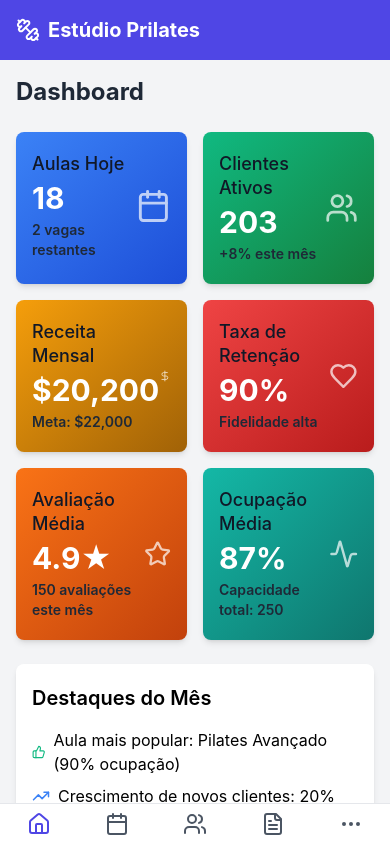
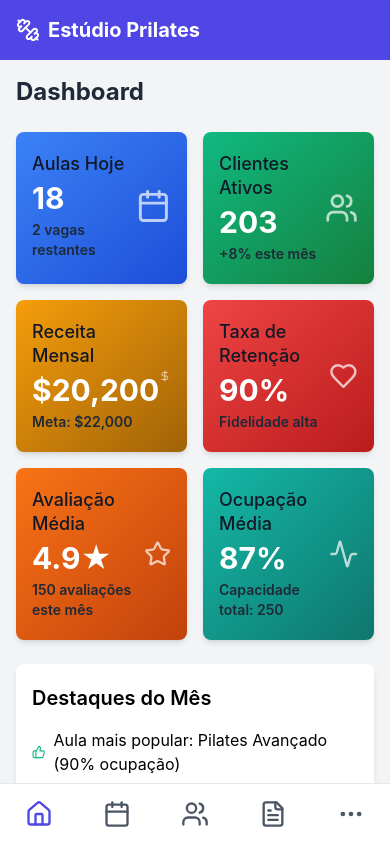
Before and after one commit to TamLeal/pilates-app, a React (Vite) app: page / in a window 390 px wide. Built offline with nearby package versions, Linux system fonts and the light colour scheme.

Commit message:
size menu buttons

```diff
--- a/src/App.jsx
+++ b/src/App.jsx
@@ -106,23 +106,26 @@ const PilatesStudioDashboard = () => {
           <h1 className="text-xl font-bold">Estúdio Prilates</h1>
         </header>
 
-        <main className="flex-1 overflow-y-auto p-4 md:p-8 pb-20 md:pb-8">
-          <h2 className="text-2xl md:text-3xl font-bold text-gray-800 mb-6">
-            {activeTab.charAt(0).toUpperCase() + activeTab.slice(1)}
-          </h2>
-          {renderContent()}
-        </main>
+        {/* Área de conteúdo scrollável */}
+        <div className="flex-1 overflow-y-auto md:overflow-y-visible">
+          <main className="p-4 md:p-8 pb-24 md:pb-8"> {/* Aumentado o padding-bottom para dar espaço ao menu fixo */}
+            <h2 className="text-2xl md:text-3xl font-bold text-gray-800 mb-6">
+              {activeTab.charAt(0).toUpperCase() + activeTab.slice(1)}
+            </h2>
+            {renderContent()}
+          </main>
+        </div>
 
         {/* Menu de Navegação Inferior (apenas mobile) */}
-        <nav className="md:hidden fixed bottom-0 left-0 right-0 bg-white border-t border-gray-200">
-          <div className="flex justify-around">
-            <IconButton icon={<Home size={24} />} tab="dashboard" activeTab={activeTab} handleClick={handleNavButtonClick} />
-            <IconButton icon={<Calendar size={24} />} tab="agendamento" activeTab={activeTab} handleClick={handleNavButtonClick} />
-            <IconButton icon={<Users size={24} />} tab="clientes" activeTab={activeTab} handleClick={handleNavButtonClick} />
-            <IconButton icon={<FileText size={24} />} tab="relatorios" activeTab={activeTab} handleClick={handleNavButtonClick} />
+        <nav className="md:hidden fixed bottom-0 left-0 right-0 bg-white border-t border-gray-200 py-2">
+          <div className="flex justify-around items-center">
+            <IconButton icon={<Home size={28} />} tab="dashboard" activeTab={activeTab} handleClick={handleNavButtonClick} />
+            <IconButton icon={<Calendar size={28} />} tab="agendamento" activeTab={activeTab} handleClick={handleNavButtonClick} />
+            <IconButton icon={<Users size={28} />} tab="clientes" activeTab={activeTab} handleClick={handleNavButtonClick} />
+            <IconButton icon={<FileText size={28} />} tab="relatorios" activeTab={activeTab} handleClick={handleNavButtonClick} />
             <div className="relative">
               <IconButton
-                icon={<MoreHorizontal size={24} />}
+                icon={<MoreHorizontal size={28} />}
                 tab="more"
                 activeTab={activeTab}
                 handleClick={() => setShowMoreOptions(!showMoreOptions)}
```
